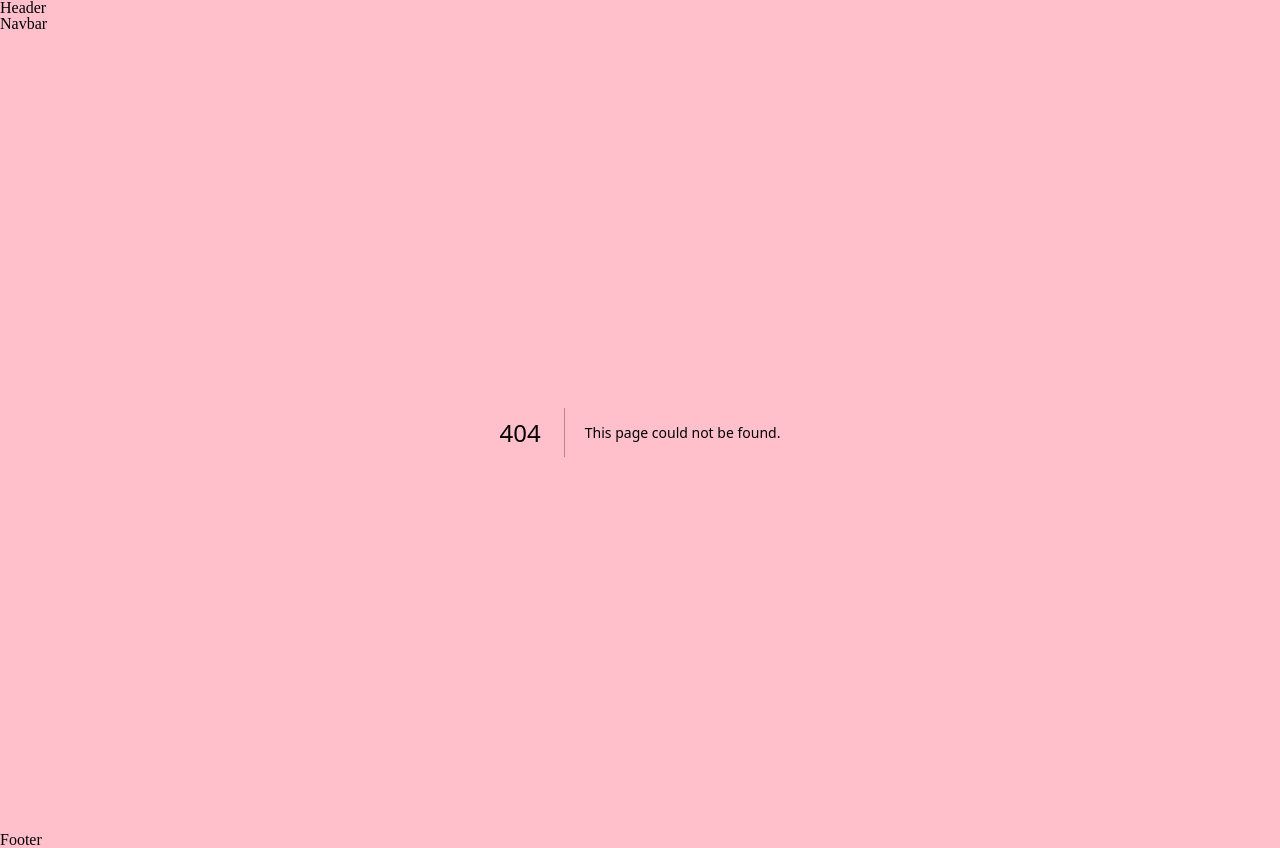
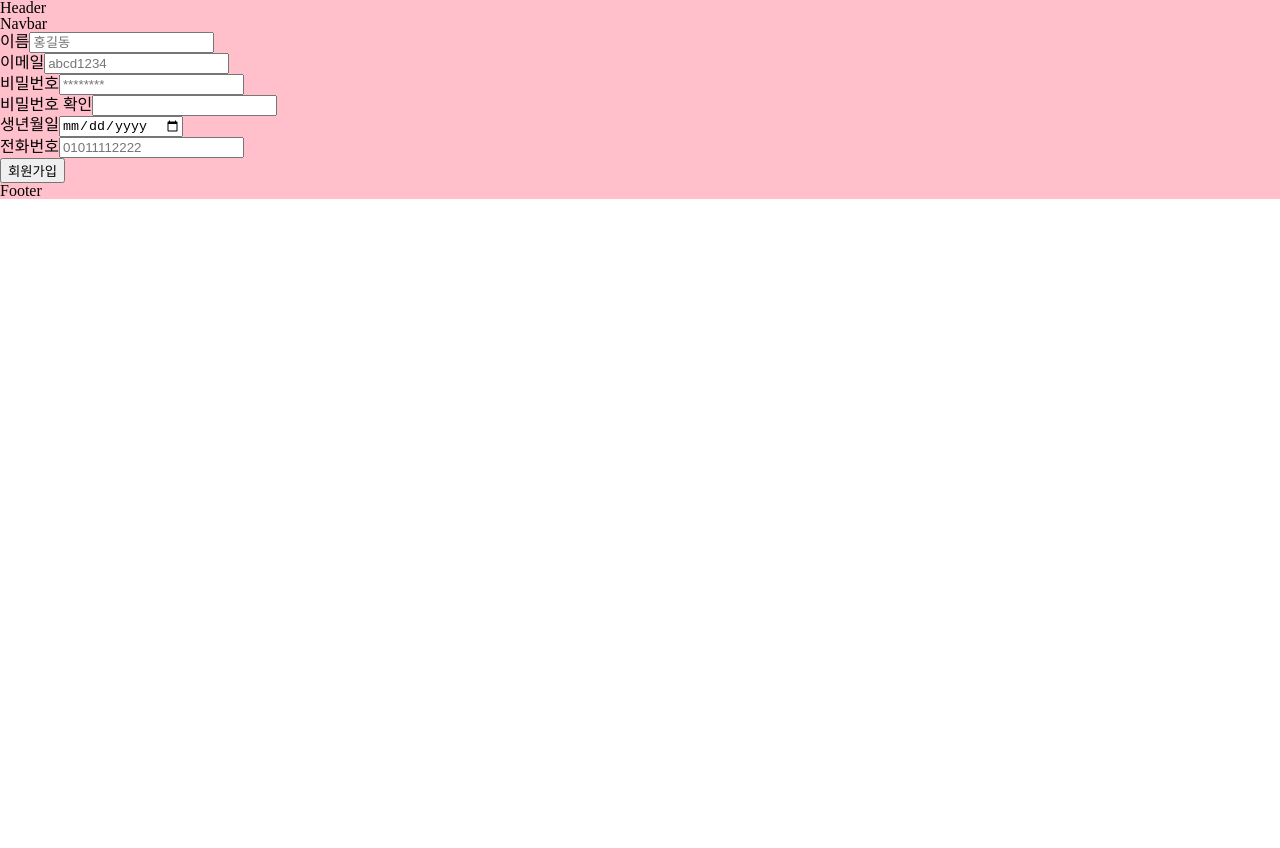
Before and after one commit to fastcampus-final/FE-repo, a Next.js app: page /register in a window 1280 px wide. Before the commit this address had no page. After the commit the page ends 800 px from the top, so only its background shows below. Built offline with nearby package versions, Linux system fonts and the light colour scheme.

Commit message:
Feat: add register
add login

```diff
--- a/package.json
+++ b/package.json
@@ -19,9 +19,11 @@
     "axios": "^1.3.4",
     "eslint-config-next": "13.2.4",
     "next": "13.2.4",
+    "prop-types": "^15.8.1",
     "react": "18.2.0",
     "react-cookie": "^4.1.1",
     "react-dom": "18.2.0",
+    "react-hook-form": "^7.43.5",
     "react-redux": "^8.0.5",
     "styled-components": "^5.3.8",
     "styled-reset": "^4.4.5",
--- /dev/null
+++ b/pages/register/index.tsx
@@ -0,0 +1,183 @@
+import Input from '@/components/common/Input';
+import React, { useRef } from 'react';
+import { useForm } from 'react-hook-form';
+import { useRouter } from 'next/router';
+import axios from 'axios';
+import { getCookie, setCookie } from '@/utils/cookie';
+
+export default function Register() {
+  const router = useRouter();
+
+  if (getCookie('accessToken')) {
+    alert('로그인된 계정입니다. 로그아웃 후 이용해주세요.');
+    router.back();
+    router.push('/');
+  }
+
+  const {
+    register,
+    handleSubmit,
+    watch,
+    formState: { isSubmitting, errors },
+  } = useForm();
+
+  const passwordRef = useRef('');
+  passwordRef.current = watch('password');
+
+  const checkPassword = () => {
+    let res = '';
+    let cnt = 0;
+    const passwordCondition = ['[A-Z]', '[a-z]', '[0-9]', '[!@#$%^&*()]'];
+
+    for (let i = 0; i < passwordCondition.length; i += 1) {
+      if (new RegExp(passwordCondition[i]).test(watch('password'))) {
+        cnt += 1;
+      }
+    }
+
+    switch (cnt) {
+      case 2:
+        res = '낮음';
+        break;
+      case 3:
+        res = '적정';
+        break;
+      case 4:
+        res = '높음';
+        break;
+      default:
+        return '';
+    }
+    return `비밀번호 안전도 : ${res}`;
+  };
+
+  return (
+    <form
+      onSubmit={handleSubmit(async (data) => {
+        await axios({
+          method: 'POST',
+          url: 'http://13.209.33.84:8080/user/signup',
+          data: data,
+        })
+          .then((res) => {
+            console.log(res);
+          })
+          .catch((error) => {
+            console.log(error);
+            throw new Error(error);
+          });
+
+        await axios({
+          method: 'POST',
+          url: 'http://13.209.33.84:8080/user/login',
+          data: {
+            email: data.email,
+            password: data.password,
+          },
+        })
+          .then((res) => {
+            setCookie('accessToken', res.data.data.accessToken);
+          })
+          .catch((error) => {
+            console.log(error);
+            throw new Error(error);
+          });
+
+        await router.push('/register/success');
+      })}
+    >
+      <Input
+        error={errors.name?.message as string}
+        register={register('name', {
+          required: '이름은 필수 입력입니다.',
+          pattern: {
+            value: /[가-힣]{3,4}/,
+            message: '이름 형식에 맞지 않습니다.',
+          },
+          maxLength: {
+            value: 4,
+            message: '이름은 3자리 이상 4자리 이하입니다.',
+          },
+        })}
+        id="name"
+        type="text"
+        placeholder="홍길동"
+        label="이름"
+      />
+      <Input
+        error={errors.email?.message as string}
+        register={register('email', {
+          required: '이메일은 필수 입력입니다.',
+          pattern: {
+            value: /^[a-zA-Z0-9+-_.]+@[a-zA-Z0-9-]+\.[a-zA-Z0-9-.]+$/,
+            message: '이메일 형식에 맞지 않습니다.',
+          },
+        })}
+        id="email"
+        type="email"
+        placeholder="abcd1234"
+        label="이메일"
+      />
+      <Input
+        error={errors.password?.message as string}
+        register={register('password', {
+          required: '비밀번호는 필수 입력입니다.',
+          minLength: {
+            value: 8,
+            message: '8자리 이상 비밀번호를 사용하세요.',
+          },
+          pattern: {
+            value: /^(?=.*[A-Za-z!@#$%^&*()])(?=.*\d)[A-Za-z\d@$!%*#?&]{8,}$/,
+            message: '적합한 비밀번호가 아닙니다.',
+          },
+        })}
+        id="password"
+        type="password"
+        placeholder="********"
+        label="비밀번호"
+      />
+      {checkPassword()}
+      <Input
+        error={errors.passwordConfirmation?.message as string}
+        register={register('passwordConfirmation', {
+          required: '비밀번호 확인은 필수입니다.',
+          validate: (value) => value === passwordRef.current || '비밀번호가 일치하지 않습니다.',
+        })}
+        id="passwordConfirmation"
+        type="password"
+        label="비밀번호 확인"
+      />
+      <Input
+        error={errors.birth?.message as string}
+        register={register('birth', {
+          required: '생년월일은 필수 입력입니다.',
+        })}
+        id="birth"
+        type="date"
+        label="생년월일"
+      />
+      <Input
+        error={errors.phone?.message as string}
+        register={register('phone', {
+          required: '전화번호는 필수 입력입니다.',
+          pattern: {
+            value: /[0-9]{3}[0-9]{3,4}[0-9]{4}/,
+            message: '전화번호 형식에 맞지 않습니다.',
+          },
+          maxLength: {
+            value: 11,
+            message: '전화번호는 11자리 이하입니다.',
+          },
+        })}
+        id="phone"
+        type="tel"
+        placeholder="01011112222"
+        label="전화번호"
+      />
+
+      <button type="submit" disabled={isSubmitting}>
+        회원가입
+      </button>
+    </form>
+  );
+}
--- a/src/components/common/Input.tsx
+++ b/src/components/common/Input.tsx
@@ -1,7 +1,23 @@
 import React from 'react';
 
-const Input = () => {
-  return <div>Input</div>;
+interface IinputProps {
+  error: string;
+  register: { name: string };
+  id: string;
+  type: string;
+  placeholder?: string;
+  label: string;
+}
+
+const Input = ({ error, register, id, type, placeholder, label }: IinputProps) => {
+  return (
+    <div>
+      <label htmlFor={id}>{label}</label>
+      <input id={id} type={type} placeholder={placeholder} {...register} />
+      {error && <small role="alert">{error}</small>}
+      {id === 'id' && <button>중복확인</button>}
+    </div>
+  );
 };
 
 export default Input;
```
Also changed, not shown: pages/login/index.tsx (+70 -1 lines), pages/register/success.tsx (added, +20 -0 lines), pages/survey/index.tsx (added, +7 -0 lines), 1 other file (tests, documents, lock files or other folders).
